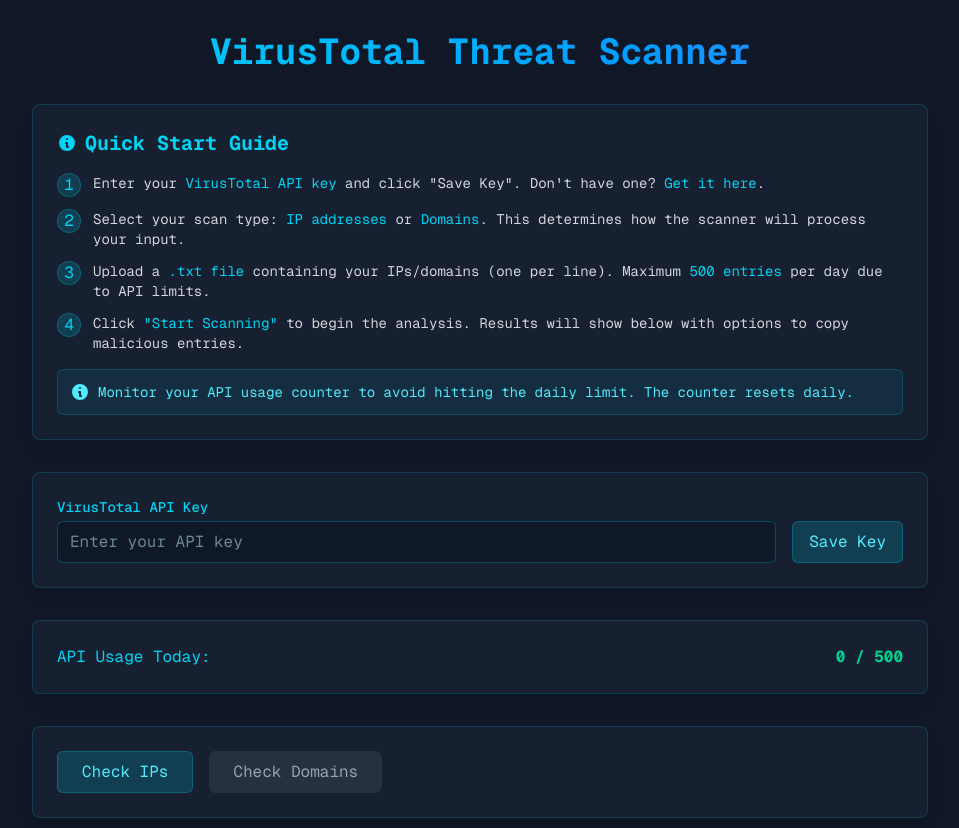
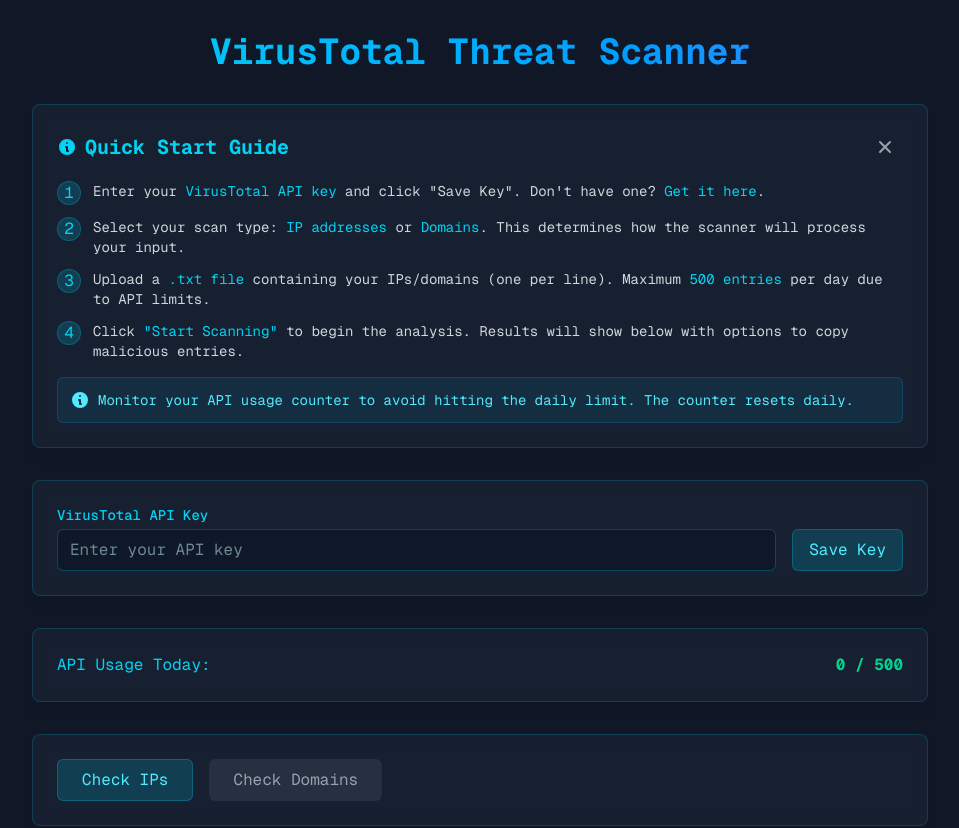
Before and after one commit to dyilooo/ATRA-Platform, a Next.js app: page / in a window 1280 px wide. Shown: the top 828 px of the page, without its empty margins (160-1119 px from the left). Built offline with nearby package versions, Linux system fonts and the light colour scheme.

Commit message:
improved and final revision for now

```diff
--- a/src/app/page.jsx
+++ b/src/app/page.jsx
@@ -17,6 +17,7 @@
   const [progress, setProgress] = useState({ current: 0, total: 0 })
   const [hasScanned, setHasScanned] = useState(false)
   const [showApiKeyModal, setShowApiKeyModal] = useState(false)
+  const [showGuide, setShowGuide] = useState(true)
 
   useEffect(() => {
     // Load saved API key from localStorage
@@ -254,9 +255,34 @@
           VirusTotal Threat Scanner
         </h1>
 
+        {/* User Guide Toggle Button (when guide is hidden) */}
+        {!showGuide && (
+          <button
+            onClick={() => setShowGuide(true)}
+            className="bg-gray-800/50 p-3 rounded-lg border border-cyan-500/20 backdrop-blur-sm shadow-lg
+                       hover:bg-gray-800/70 transition-all duration-300 text-cyan-400"
+            title="Show Quick Start Guide"
+          >
+            <svg
+              xmlns="http://www.w3.org/2000/svg"
+              className="h-6 w-6"
+              viewBox="0 0 20 20"
+              fill="currentColor"
+            >
+              <path
+                fillRule="evenodd"
+                d="M18 10a8 8 0 11-16 0 8 8 0 0116 0zm-7-4a1 1 0 11-2 0 1 1 0 012 0zM9 9a1 1 0 000 2v3a1 1 0 001 1h1a1 1 0 100-2v-3a1 1 0 00-1-1H9z"
+                clipRule="evenodd"
+              />
+            </svg>
+          </button>
+        )}
+
         {/* User Guide Section */}
+        {showGuide && (
           <div className="bg-gray-800/50 p-6 rounded-lg border border-cyan-500/20 backdrop-blur-sm shadow-lg">
-          <h2 className="text-xl font-bold mb-4 text-cyan-400 font-mono flex items-center gap-2">
+            <div className="flex items-center justify-between mb-4">
+              <h2 className="text-xl font-bold text-cyan-400 font-mono flex items-center gap-2">
                 <svg
                   xmlns="http://www.w3.org/2000/svg"
                   className="h-5 w-5"
@@ -271,6 +297,25 @@
                 </svg>
                 Quick Start Guide
               </h2>
+              <button
+                onClick={() => setShowGuide(false)}
+                className="p-2 text-gray-400 hover:text-cyan-400 transition-colors duration-200"
+                title="Close Guide"
+              >
+                <svg
+                  xmlns="http://www.w3.org/2000/svg"
+                  className="h-5 w-5"
+                  viewBox="0 0 20 20"
+                  fill="currentColor"
+                >
+                  <path
+                    fillRule="evenodd"
+                    d="M4.293 4.293a1 1 0 011.414 0L10 8.586l4.293-4.293a1 1 0 111.414 1.414L11.414 10l4.293 4.293a1 1 0 01-1.414 1.414L10 11.414l-4.293 4.293a1 1 0 01-1.414-1.414L8.586 10 4.293 5.707a1 1 0 010-1.414z"
+                    clipRule="evenodd"
+                  />
+                </svg>
+              </button>
+            </div>
             <div className="space-y-3">
               <div className="flex items-start gap-3 text-gray-300">
                 <span className="flex-shrink-0 w-6 h-6 rounded-full bg-cyan-500/20 border border-cyan-500/30 flex items-center justify-center text-cyan-400 font-mono">
@@ -331,6 +376,7 @@
               </div>
             </div>
           </div>
+        )}
 
         {/* API Key Section */}
         <div className="bg-gray-800/50 p-6 rounded-lg border border-cyan-500/20 backdrop-blur-sm shadow-lg">
```
Lines whose indentation alone changed are shown as unchanged.
